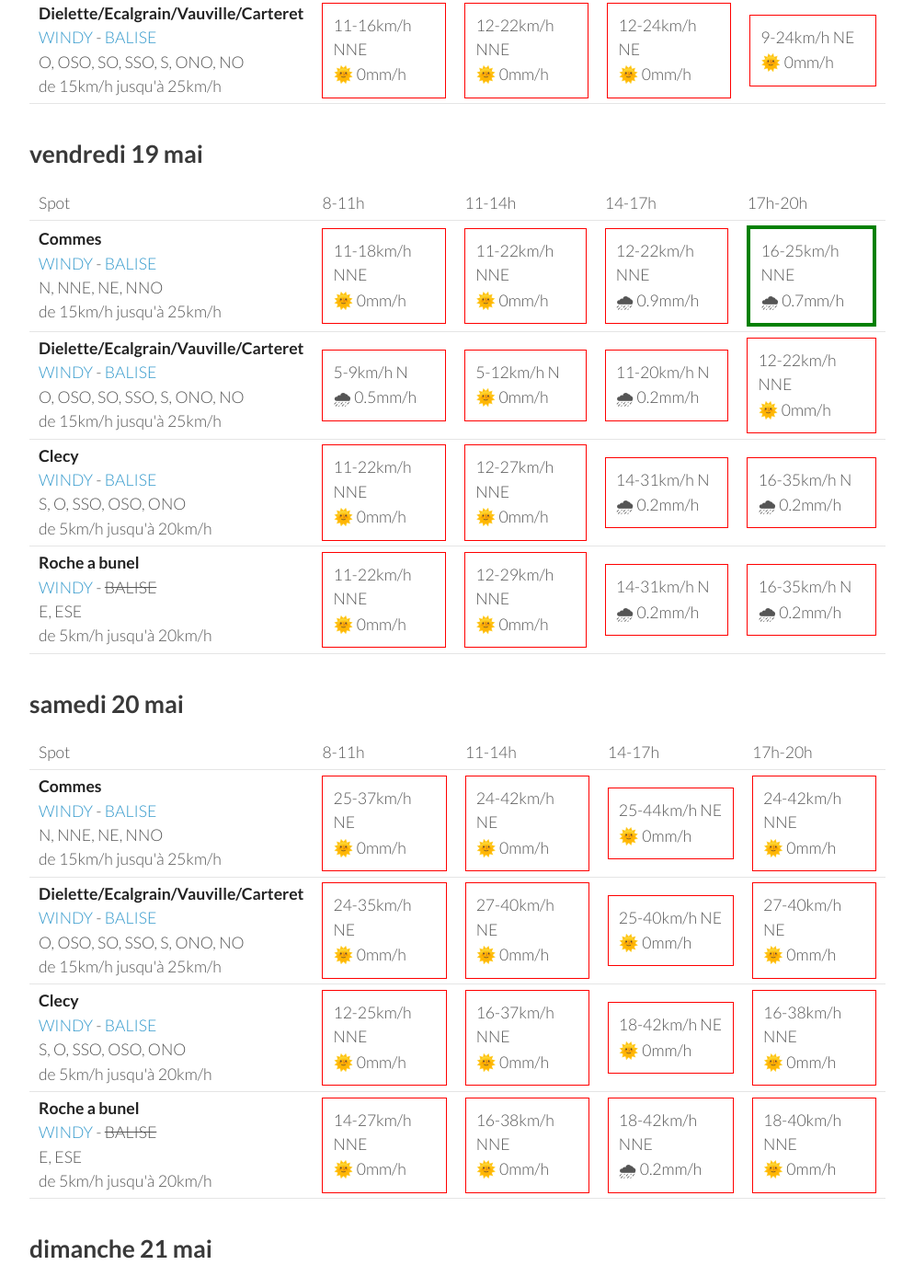
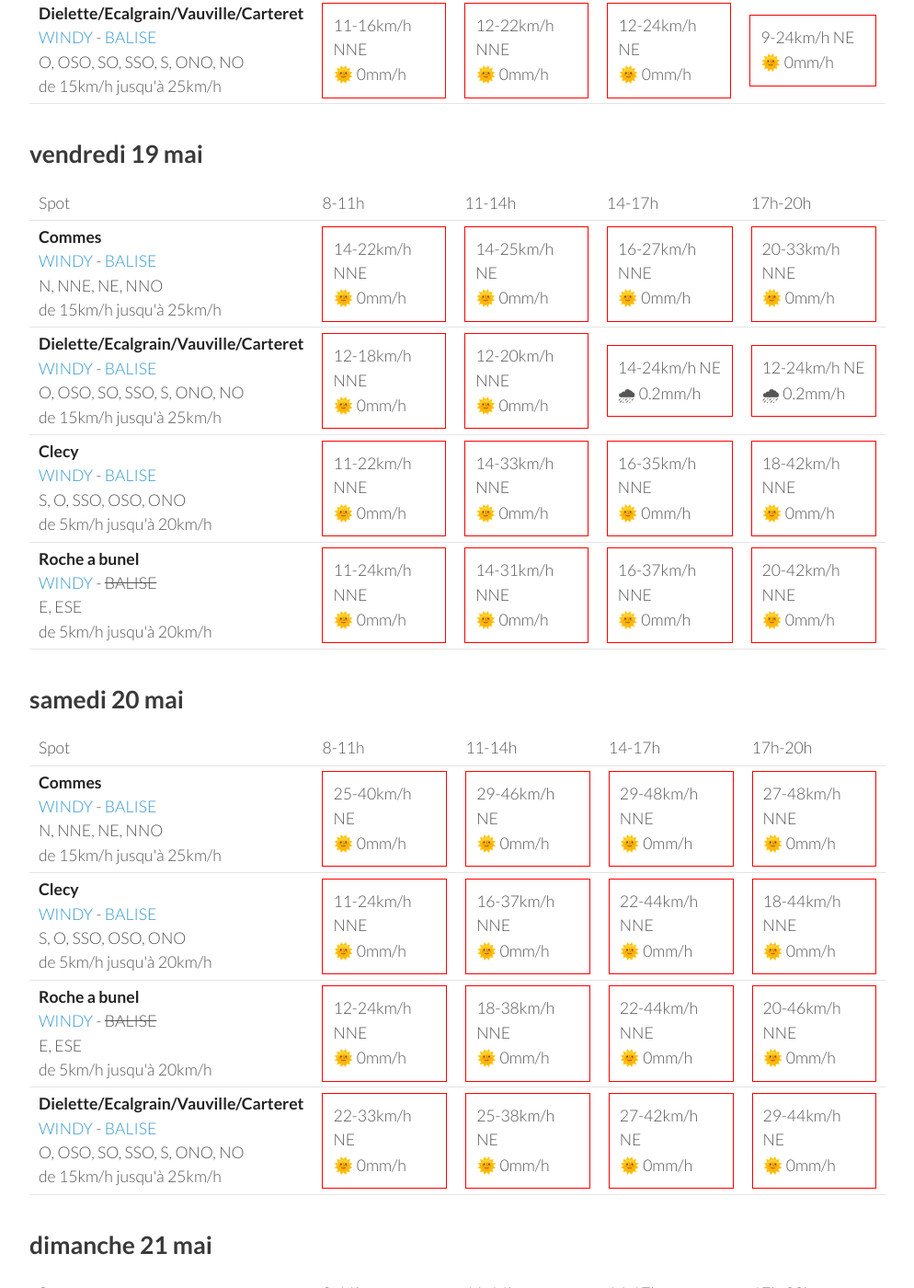
Before and after one commit to parapente-dans-le-nord/parapente-dans-le-nord.github.io, a Jekyll site: the page built from normandie.markdown, in a window 1280 px wide and 1400 px high, scrolled down 1317 px. Shown: the whole window at 92% size, without its empty margins (26-1020 px from the left). Built offline with Jekyll 4.4.1, drawn with Linux system fonts in a browser that asks for light colours; some of the changed text lies outside the part shown.

Commit message:
update index.markdown

```diff
--- a/normandie.markdown
+++ b/normandie.markdown
@@ -132,20 +132,20 @@ page mise à jour le mercredi 17 mai 13:46
 <tr>
         <td><strong>Commes</strong><br><a href="https://windy.com/49.346/-0.726?48.936,-0.726,8">WINDY</a> - <span class=""><a href="http://www.balisemeteo.com/balise.php?idBalise=158">BALISE</a> </span><br> <span class="vent-favorable">N, NNE, NE, NNO</span><br><span class="force-vent">de 15km/h jusqu'à 25km/h</span> </td>
 
-            <td><div class="not-flyable"><p>11-18km/h NNE</p><p>🌞 0mm/h</p></div></td>
-            <td><div class="not-flyable"><p>11-22km/h NNE</p><p>🌞 0mm/h</p></div></td>
-            <td><div class="not-flyable"><p>12-22km/h NNE</p><p>🌧 0.9mm/h</p></div></td>
-            <td><div class="flyable"><p>16-25km/h NNE</p><p>🌧 0.7mm/h</p></div></td>
+            <td><div class="not-flyable"><p>14-22km/h NNE</p><p>🌞 0mm/h</p></div></td>
+            <td><div class="not-flyable"><p>14-25km/h NE</p><p>🌞 0mm/h</p></div></td>
+            <td><div class="not-flyable"><p>16-27km/h NNE</p><p>🌞 0mm/h</p></div></td>
+            <td><div class="not-flyable"><p>20-33km/h NNE</p><p>🌞 0mm/h</p></div></td>
 
 
     </tr>
 <tr>
         <td><strong>Dielette/Ecalgrain/Vauville/Carteret</strong><br><a href="https://windy.com/49.650/-1.856?49.243,-1.856,8">WINDY</a> - <span class=""><a href="http://www.balisemeteo.com/balise.php?idBalise=81">BALISE</a> </span><br> <span class="vent-favorable">O, OSO, SO, SSO, S, ONO, NO</span><br><span class="force-vent">de 15km/h jusqu'à 25km/h</span> </td>
 
-            <td><div class="not-flyable"><p>5-9km/h N</p><p>🌧 0.5mm/h</p></div></td>
-            <td><div class="not-flyable"><p>5-12km/h N</p><p>🌞 0mm/h</p></div></td>
-            <td><div class="not-flyable"><p>11-20km/h N</p><p>🌧 0.2mm/h</p></div></td>
-            <td><div class="not-flyable"><p>12-22km/h NNE</p><p>🌞 0mm/h</p></div></td>
+            <td><div class="not-flyable"><p>12-18km/h NNE</p><p>🌞 0mm/h</p></div></td>
+            <td><div class="not-flyable"><p>12-20km/h NNE</p><p>🌞 0mm/h</p></div></td>
+            <td><div class="not-flyable"><p>14-24km/h NE</p><p>🌧 0.2mm/h</p></div></td>
+            <td><div class="not-flyable"><p>12-24km/h NE</p><p>🌧 0.2mm/h</p></div></td>
 
 
     </tr>
@@ -153,19 +153,19 @@ page mise à jour le mercredi 17 mai 13:46
         <td><strong>Clecy</strong><br><a href="https://windy.com/48.929/-0.470?48.516,-0.470,8">WINDY</a> - <span class=""><a href="http://www.balisemeteo.com/balise.php?idBalise=122">BALISE</a> </span><br> <span class="vent-favorable">S, O, SSO, OSO, ONO</span><br><span class="force-vent">de 5km/h jusqu'à 20km/h</span> </td>
 
             <td><div class="not-flyable"><p>11-22km/h NNE</p><p>🌞 0mm/h</p></div></td>
-            <td><div class="not-flyable"><p>12-27km/h NNE</p><p>🌞 0mm/h</p></div></td>
-            <td><div class="not-flyable"><p>14-31km/h N</p><p>🌧 0.2mm/h</p></div></td>
-            <td><div class="not-flyable"><p>16-35km/h N</p><p>🌧 0.2mm/h</p></div></td>
+            <td><div class="not-flyable"><p>14-33km/h NNE</p><p>🌞 0mm/h</p></div></td>
+            <td><div class="not-flyable"><p>16-35km/h NNE</p><p>🌞 0mm/h</p></div></td>
+            <td><div class="not-flyable"><p>18-42km/h NNE</p><p>🌞 0mm/h</p></div></td>
 
 
     </tr>
 <tr>
         <td><strong>Roche a bunel</strong><br><a href="https://windy.com/48.993/-0.499?48.580,-0.499,8">WINDY</a> - <span class="no-balise"> BALISE </span><br> <span class="vent-favorable">E, ESE</span><br><span class="force-vent">de 5km/h jusqu'à 20km/h</span> </td>
 
-            <td><div class="not-flyable"><p>11-22km/h NNE</p><p>🌞 0mm/h</p></div></td>
-            <td><div class="not-flyable"><p>12-29km/h NNE</p><p>🌞 0mm/h</p></div></td>
-            <td><div class="not-flyable"><p>14-31km/h N</p><p>🌧 0.2mm/h</p></div></td>
-            <td><div class="not-flyable"><p>16-35km/h N</p><p>🌧 0.2mm/h</p></div></td>
+            <td><div class="not-flyable"><p>11-24km/h NNE</p><p>🌞 0mm/h</p></div></td>
+            <td><div class="not-flyable"><p>14-31km/h NNE</p><p>🌞 0mm/h</p></div></td>
+            <td><div class="not-flyable"><p>16-37km/h NNE</p><p>🌞 0mm/h</p></div></td>
+            <td><div class="not-flyable"><p>20-42km/h NNE</p><p>🌞 0mm/h</p></div></td>
 
 
     </tr>
@@ -188,40 +188,40 @@ page mise à jour le mercredi 17 mai 13:46
 <tr>
         <td><strong>Commes</strong><br><a href="https://windy.com/49.346/-0.726?48.936,-0.726,8">WINDY</a> - <span class=""><a href="http://www.balisemeteo.com/balise.php?idBalise=158">BALISE</a> </span><br> <span class="vent-favorable">N, NNE, NE, NNO</span><br><span class="force-vent">de 15km/h jusqu'à 25km/h</span> </td>
 
-            <td><div class="not-flyable"><p>25-37km/h NE</p><p>🌞 0mm/h</p></div></td>
-            <td><div class="not-flyable"><p>24-42km/h NE</p><p>🌞 0mm/h</p></div></td>
-            <td><div class="not-flyable"><p>25-44km/h NE</p><p>🌞 0mm/h</p></div></td>
-            <td><div class="not-flyable"><p>24-42km/h NNE</p><p>🌞 0mm/h</p></div></td>
+            <td><div class="not-flyable"><p>25-40km/h NE</p><p>🌞 0mm/h</p></div></td>
+            <td><div class="not-flyable"><p>29-46km/h NE</p><p>🌞 0mm/h</p></div></td>
+            <td><div class="not-flyable"><p>29-48km/h NNE</p><p>🌞 0mm/h</p></div></td>
+            <td><div class="not-flyable"><p>27-48km/h NNE</p><p>🌞 0mm/h</p></div></td>
+
+
+    </tr>
+<tr>
+        <td><strong>Clecy</strong><br><a href="https://windy.com/48.929/-0.470?48.516,-0.470,8">WINDY</a> - <span class=""><a href="http://www.balisemeteo.com/balise.php?idBalise=122">BALISE</a> </span><br> <span class="vent-favorable">S, O, SSO, OSO, ONO</span><br><span class="force-vent">de 5km/h jusqu'à 20km/h</span> </td>
+
+            <td><div class="not-flyable"><p>11-24km/h NNE</p><p>🌞 0mm/h</p></div></td>
+            <td><div class="not-flyable"><p>16-37km/h NNE</p><p>🌞 0mm/h</p></div></td>
+            <td><div class="not-flyable"><p>22-44km/h NNE</p><p>🌞 0mm/h</p></div></td>
+            <td><div class="not-flyable"><p>18-44km/h NNE</p><p>🌞 0mm/h</p></div></td>
+
+
+    </tr>
+<tr>
+        <td><strong>Roche a bunel</strong><br><a href="https://windy.com/48.993/-0.499?48.580,-0.499,8">WINDY</a> - <span class="no-balise"> BALISE </span><br> <span class="vent-favorable">E, ESE</span><br><span class="force-vent">de 5km/h jusqu'à 20km/h</span> </td>
+
+            <td><div class="not-flyable"><p>12-24km/h NNE</p><p>🌞 0mm/h</p></div></td>
+            <td><div class="not-flyable"><p>18-38km/h NNE</p><p>🌞 0mm/h</p></div></td>
+            <td><div class="not-flyable"><p>22-44km/h NNE</p><p>🌞 0mm/h</p></div></td>
+            <td><div class="not-flyable"><p>20-46km/h NNE</p><p>🌞 0mm/h</p></div></td>
 
 
     </tr>
 <tr>
         <td><strong>Dielette/Ecalgrain/Vauville/Carteret</strong><br><a href="https://windy.com/49.650/-1.856?49.243,-1.856,8">WINDY</a> - <span class=""><a href="http://www.balisemeteo.com/balise.php?idBalise=81">BALISE</a> </span><br> <span class="vent-favorable">O, OSO, SO, SSO, S, ONO, NO</span><br><span class="force-vent">de 15km/h jusqu'à 25km/h</span> </td>
 
-            <td><div class="not-flyable"><p>24-35km/h NE</p><p>🌞 0mm/h</p></div></td>
-            <td><div class="not-flyable"><p>27-40km/h NE</p><p>🌞 0mm/h</p></div></td>
-            <td><div class="not-flyable"><p>25-40km/h NE</p><p>🌞 0mm/h</p></div></td>
-            <td><div class="not-flyable"><p>27-40km/h NE</p><p>🌞 0mm/h</p></div></td>
-
-
-    </tr>
-<tr>
-        <td><strong>Clecy</strong><br><a href="https://windy.com/48.929/-0.470?48.516,-0.470,8">WINDY</a> - <span class=""><a href="http://www.balisemeteo.com/balise.php?idBalise=122">BALISE</a> </span><br> <span class="vent-favorable">S, O, SSO, OSO, ONO</span><br><span class="force-vent">de 5km/h jusqu'à 20km/h</span> </td>
-
-            <td><div class="not-flyable"><p>12-25km/h NNE</p><p>🌞 0mm/h</p></div></td>
-            <td><div class="not-flyable"><p>16-37km/h NNE</p><p>🌞 0mm/h</p></div></td>
-            <td><div class="not-flyable"><p>18-42km/h NE</p><p>🌞 0mm/h</p></div></td>
-            <td><div class="not-flyable"><p>16-38km/h NNE</p><p>🌞 0mm/h</p></div></td>
-
-
-    </tr>
-<tr>
-        <td><strong>Roche a bunel</strong><br><a href="https://windy.com/48.993/-0.499?48.580,-0.499,8">WINDY</a> - <span class="no-balise"> BALISE </span><br> <span class="vent-favorable">E, ESE</span><br><span class="force-vent">de 5km/h jusqu'à 20km/h</span> </td>
-
-            <td><div class="not-flyable"><p>14-27km/h NNE</p><p>🌞 0mm/h</p></div></td>
-            <td><div class="not-flyable"><p>16-38km/h NNE</p><p>🌞 0mm/h</p></div></td>
-            <td><div class="not-flyable"><p>18-42km/h NNE</p><p>🌧 0.2mm/h</p></div></td>
-            <td><div class="not-flyable"><p>18-40km/h NNE</p><p>🌞 0mm/h</p></div></td>
+            <td><div class="not-flyable"><p>22-33km/h NE</p><p>🌞 0mm/h</p></div></td>
+            <td><div class="not-flyable"><p>25-38km/h NE</p><p>🌞 0mm/h</p></div></td>
+            <td><div class="not-flyable"><p>27-42km/h NE</p><p>🌞 0mm/h</p></div></td>
+            <td><div class="not-flyable"><p>29-44km/h NE</p><p>🌞 0mm/h</p></div></td>
 
 
     </tr>
```
Also changed, not shown: other parts of normandie.markdown (+1 -1 lines).
